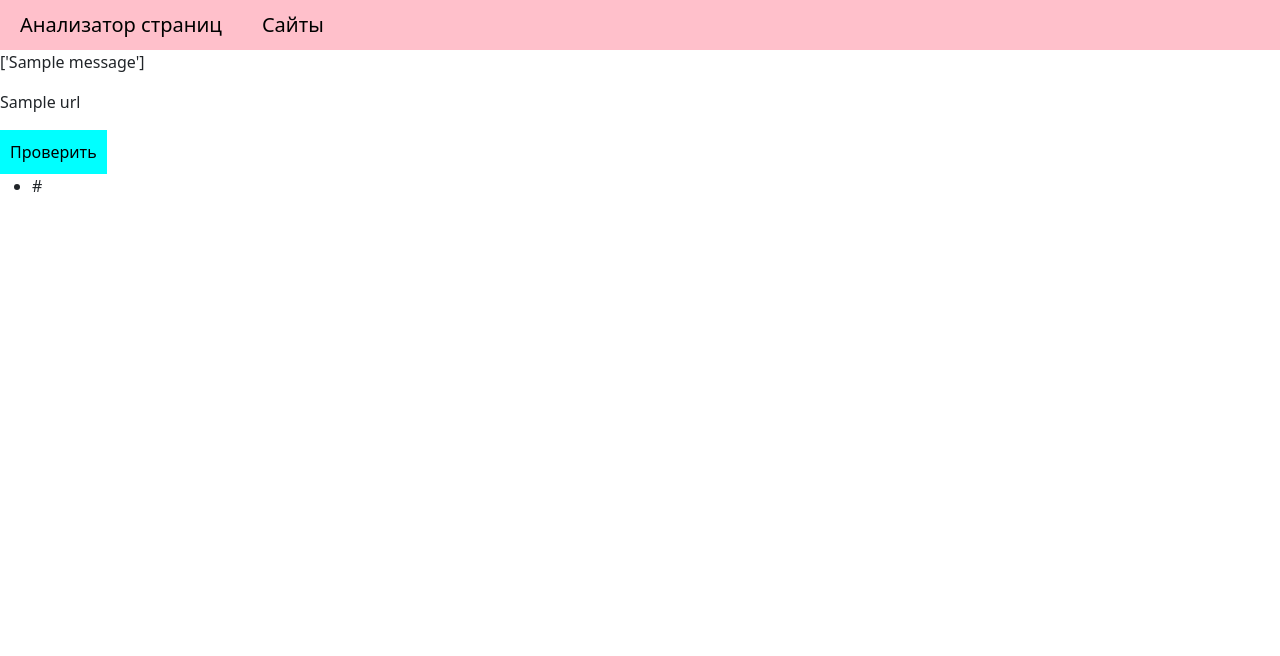
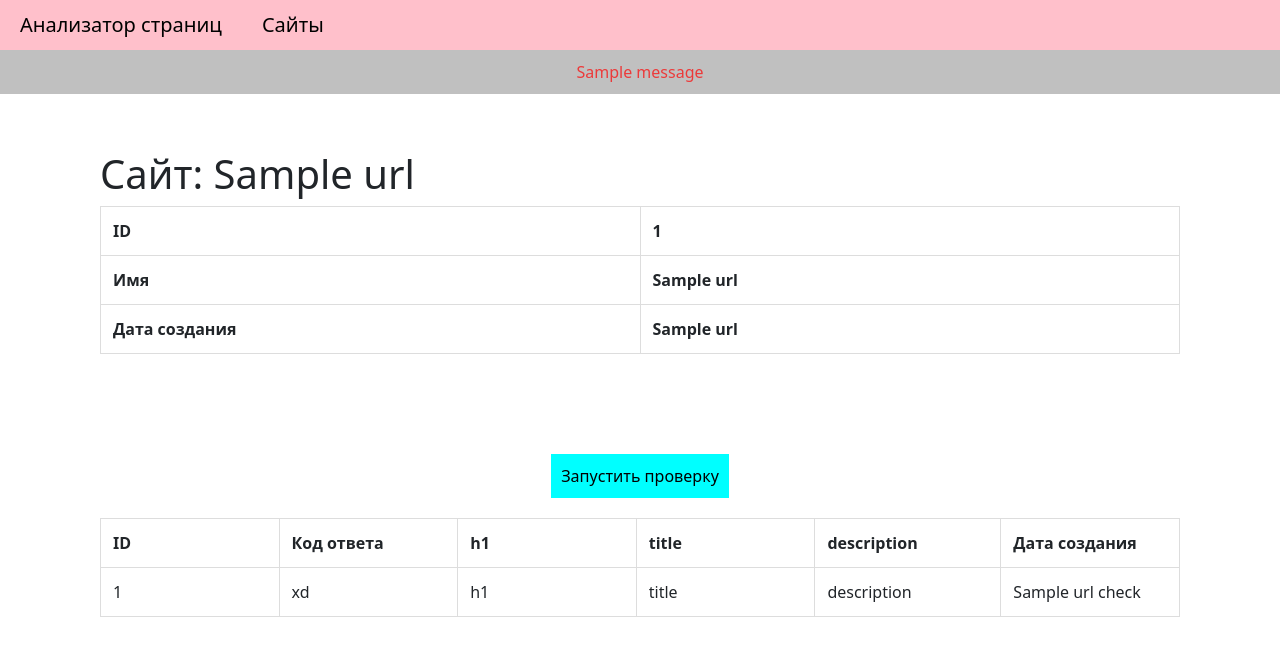
Before and after one commit to lovedr6s/python-project-83, a Flask app: page /urls/1 in a window 1280 px wide. Shown: the top 656 px of the page. Run offline with Flask 3, Linux system fonts and the light colour scheme; one stand-in notice (Sample message) is shown; a database or web service that is not in the repository returns one stand-in record (values such as "Sample title"); lists and menus that the app fills with data are empty; some libraries are stand-ins or nearby versions.

Commit message:
Updated site

```diff
--- a/page_analyzer/static/css/styles.css
+++ b/page_analyzer/static/css/styles.css
@@ -13,6 +13,22 @@ header a {
     text-decoration: none;
     padding: 10px 20px;
     font-size: 20px;
+}
+
+.flash {
+    background-color: silver;
+    display: flex;
+    flex-direction: column;
+    align-items: center;
+    color:rgba(255, 0, 0, 0.7);
+    position: absolute;
+    top: 50px;
+    width: 100%;
+}
+
+.flash p {
+
+    margin: 10px;
 }
 
 header {
@@ -70,3 +86,18 @@ td, th {
     text-align: left;
     width: 10%;
 }
+
+/*url_delay*/
+.site_information {
+    margin: 100px;
+}
+
+.test_button {
+    display: flex;
+    flex-direction: column;
+    align-items: center;
+}
+
+.site_checks {
+    margin: 20px 100px;
+}
--- a/page_analyzer/templates/url_detaly.html
+++ b/page_analyzer/templates/url_detaly.html
@@ -10,23 +10,62 @@
             <a href="{{ url_for('index') }}">Анализатор страниц</a>
             <a href="{{ url_for('show_urls')}}">Сайты</a>
         </header>
+        <div class="flash">
         {% with messages = get_flashed_messages() %}
         {% if messages %}
-        <p>{{ messages }}</p>
+        <p>{{ messages[0] }}</p>
         {% endif %}
         {% endwith %}
-        <form action="{{ url_for('check_url', id=id)}}" method="post">
-            <p>{{ url }}</p>
-            <button type="submit">Проверить</button>
-        </form>
+        </div>
+        <div class="site_information">
+            <h1>Сайт: {{ url }}</h1>
+            <table>
+                <tr>
+                    <th>ID</th>
+                    <th>{{ 1 }}</th>
+                </tr>
+                <tr>
+                    <th>Имя</th>
+                    <th>{{ url }}</th>
+                </tr>
+                <tr>
+                    <th>Дата создания</th>
+                    <th>{{ url }}</th>
+                </tr>
+            </table>
+        </div>
+        <div class="test_button">
+            <form action="{{ url_for('check_url', id=id)}}" method="post">
+                <button type="submit">Запустить проверку</button>
+            </form>
+        </div>
+        <div class="site_checks">
         {% if url_check_data %}
-        <ul>
+        <table>
+            <thead>
+                <tr>
+                    <th>ID</th>
+                    <th>Код ответа</th>
+                    <th>h1</th>
+                    <th>title</th>
+                    <th>description</th>
+                    <th>Дата создания</th>
+                </tr>
+            </thead>
             {% for url_check in url_check_data %}
-            <li>
-                {{ url_check }}
-            </li>
+            <tbody>
+                <tr>
+                    <td>{{ url_check[0] }}</td>
+                    <td>xd</td>
+                    <td>h1</td>
+                    <td>title</td>
+                    <td>description</td>
+                    <td>{{ url_check[6] }}</td>
+                </tr>
+            </tbody>
             {% endfor %}
-        </ul>
         {% endif %}
+        </table>
+        </div>
     </body>
 </html>
```
Also changed, not shown: page_analyzer/templates/index.html (+7 -7 lines).
